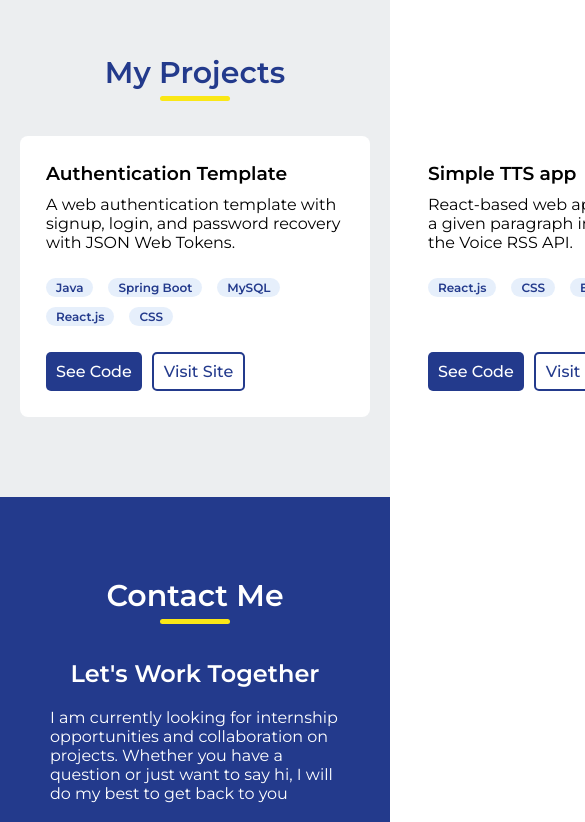
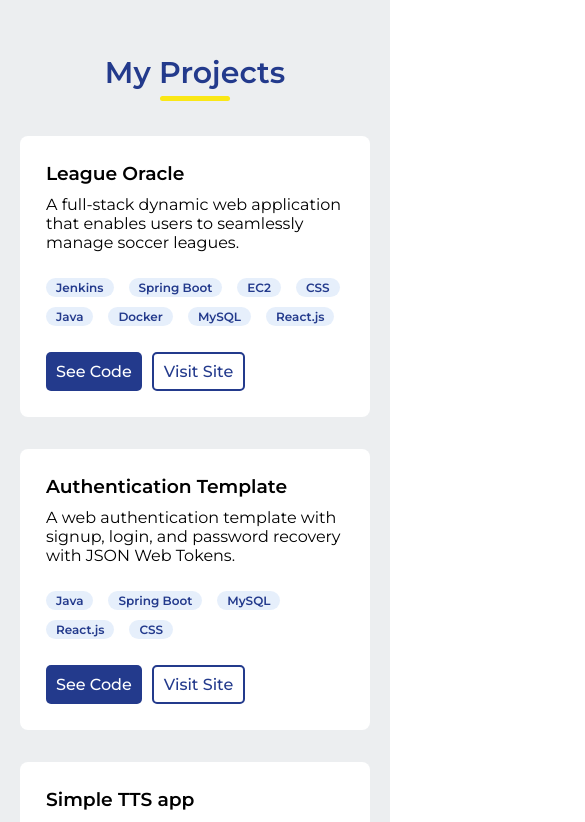
Before and after one commit to tlhalesebaeng/my-portfolio, a React (Vite) app: page / in a window 390 px wide. Shown: the part 2440-3262 px from the top of the page, 585 px wide, since content can reach past the window. Built offline with nearby package versions, Linux system fonts and the light colour scheme.

Commit message:
Projects small screen responsiveness

```diff
--- a/src/components/projects/ProjectItem.css
+++ b/src/components/projects/ProjectItem.css
@@ -60,3 +60,23 @@
     border: 2px solid rgb(35, 58, 140);
     color: rgb(35, 58, 140);
 }
+
+/* Responsiveness */
+
+@media (max-width: 500px) {
+    /* Set the top and bottom margins of the project item */
+    .project-item {
+        margin: 16px;
+    }
+
+    /*
+    *   Remove the top and bottom margins from the first
+    *   and last project items respectively to maintain space consistency
+    */
+    .project-item:first-child {
+        margin-top: 0px;
+    }
+    .project-item:last-child {
+        margin-bottom: 0px;
+    }
+}
--- a/src/components/projects/Projects.css
+++ b/src/components/projects/Projects.css
@@ -16,3 +16,11 @@
     list-style: none;
     display: flex;
 }
+
+/* Responsiveness */
+
+@media (max-width: 500px) {
+    .projects-list {
+        flex-direction: column;
+    }
+}
```
